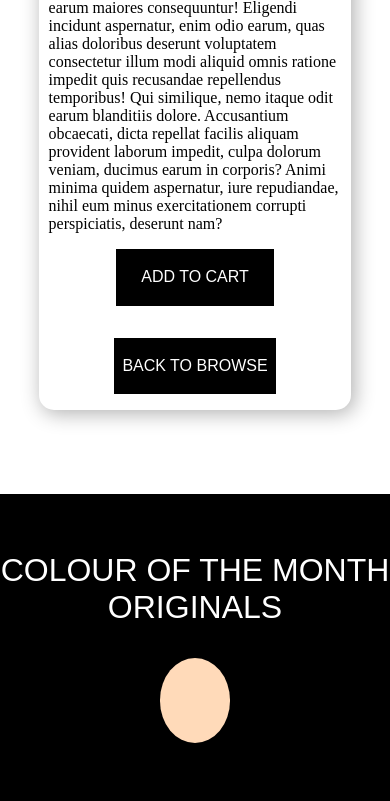
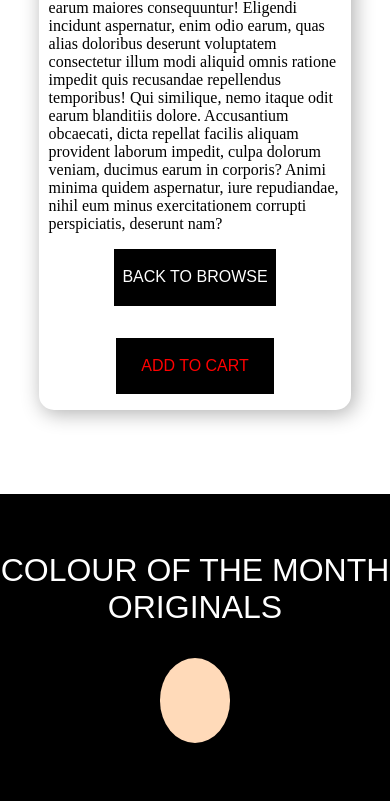
Before and after one commit to Adamoc14/ArtByANC, a PHP site: page /Resources/HTML/ProductView.html in a window 390 px wide. Shown: the part 1149-1950 px from the top of the page. Run offline with PHP 8.4, Linux system fonts and the light colour scheme; some libraries are stand-ins or nearby versions.

Commit message:
Got the Paypal Working and All Pages Styled for Responsive Layout

```diff
--- a/Resources/CSS/productView.css
+++ b/Resources/CSS/productView.css
@@ -98,11 +98,11 @@
         color: white;
     }
     .add-to-cart{
-        order:-1;
+        /* order:-1; */
     }
     .btn-product-view.cart{
         padding: 1.2em 1.6em;
-        color: white;
+        color: red;
     }
 
 }
```
